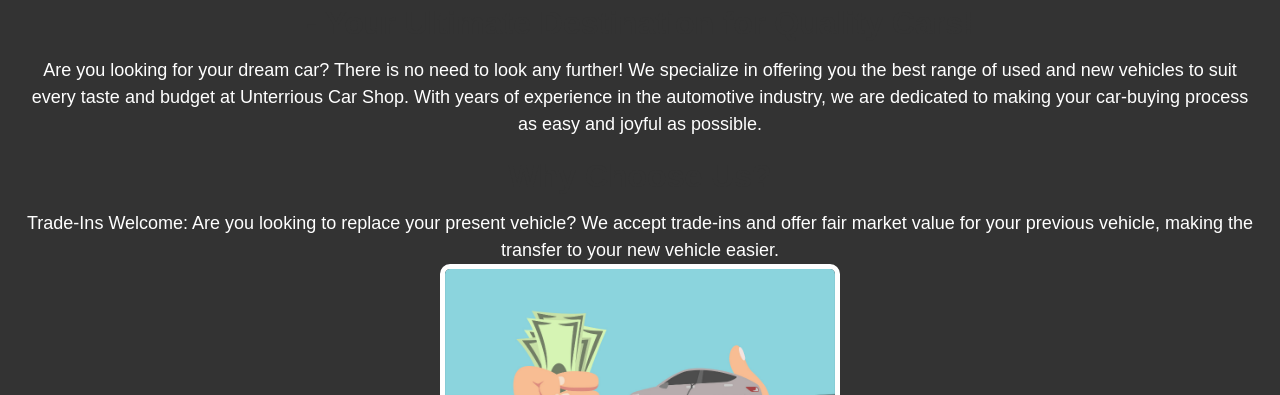
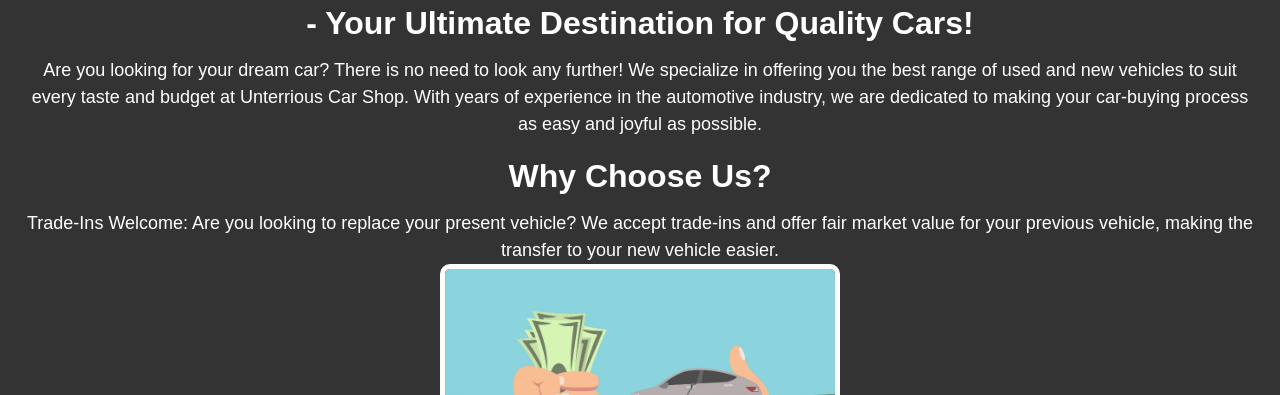
Before and after one commit to UnterriousL/itecwebsite, a plain HTML site: page index.html in a window 1280 px wide. Shown: the part 710-1105 px from the top of the page. Drawn offline with Linux system fonts and the light colour scheme.

Commit message:
Update index.html

```diff
--- a/index.html
+++ b/index.html
@@ -11,6 +11,12 @@
         <G-G11F8DV0RE></G-G11F8DV0RE>
 
     </head>
+
+    <style>
+        h1, h2 {
+            color: white;
+        }
+    </style>
 
     <!-- Google tag (gtag.js) -->
 <script async src="https://www.googletagmanager.com/gtag/js?id=G-91LQVRNLR3"></script>
```
